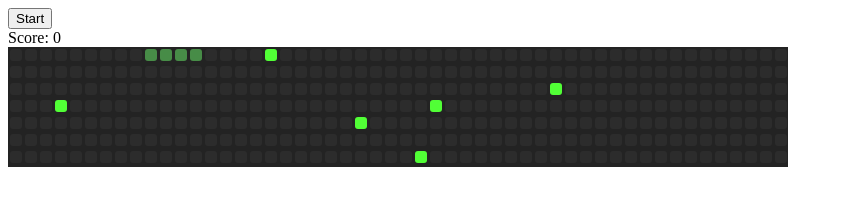
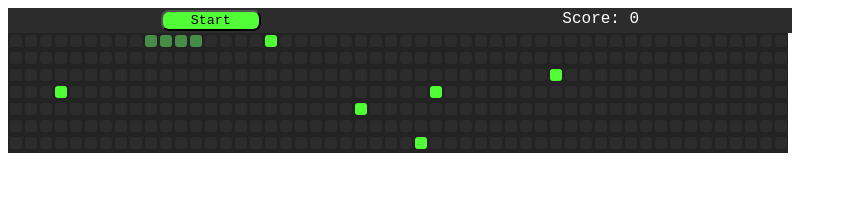
Before and after one commit to alexannmill/the.hungry.dev, a website: page index.html in a window 1280 px wide. Both pictures are taken after a click on the button "Start". Shown: the whole page, without its empty margins (0-847 px from the left). Drawn offline with Linux system fonts and the light colour scheme.

Commit message:
score and start banner styled, game over alert

```diff
--- a/index.html
+++ b/index.html
@@ -5,18 +5,20 @@
   <meta http-equiv="X-UA-Compatible" content="IE=edge">
   <meta name="viewport" content="width=device-width, initial-scale=1.0">
   <link rel="stylesheet" href="./style.css">
-  <script type="module" src="./static/bundle.js"></script>
+  <script type="module" src="./static/app.js"></script>
   <title>Loading Snake Game</title>
 </head>
 
 <body>
-  <button id="start_btn">Start</button>
-  <div id="score_div">
-    Score: <span>0</span>
+  <div class="score_start">
+    <button id="start_btn">Start</button>
+    <div id="score_div">
+      Score: <span>0</span>
+    </div>
+  </div>
+  <div class="playing_field">
   </div>
 
-  <div class="playing_field">
-  </div>
 </body>
 
 </html>
--- a/static/app.js
+++ b/static/app.js
@@ -1,11 +1,3 @@
-const {
-  reset,
-  addSnakeClass,
-  removeSnakeClass,
-  randomCommit,
-  endGame,
-} = require("./helpers");
-
 document.addEventListener("DOMContentLoaded", () => {
   // --- Set grid size
   const width = 52;
@@ -33,6 +25,26 @@ document.addEventListener("DOMContentLoaded", () => {
   let speed = 0.9;
   let intervalTime = 0;
   let interval = 0;
+
+  // ---- Adding and removing snake class
+  const addSnakeClass = (position) => {
+    return days[position].classList.add("snake");
+  };
+  const removeSnakeClass = (position) => {
+    return days[position].classList.remove("snake");
+  };
+
+  // ---- Random commit within playing field
+  const randomCommit = () => {
+    commitInd = Math.floor(Math.random() * days.length);
+    if (
+      snake.includes(commitInd) ||
+      days[commitInd].classList.contains("commit")
+    ) {
+      randomCommit();
+    }
+    days[commitInd].classList.add("commit");
+  };
 
   // ---- Starting the game
   const start = (e) => {
@@ -64,13 +76,16 @@ document.addEventListener("DOMContentLoaded", () => {
       //hitting itself
       days[head + direction].classList.contains("snake")
     ) {
-      return endGame();
+      endGame();
+      return reset();
     }
+    // Rendering snake movement
     const tail = snake.pop();
     removeSnakeClass(tail);
     snake.unshift(head + direction);
     addSnakeClass(head + direction);
 
+    // Eating a commit
     if (days[head + direction].classList.contains("commit")) {
       days[head + direction].classList.remove("commit");
       snake.push(tail);
@@ -113,10 +128,18 @@ document.addEventListener("DOMContentLoaded", () => {
     }
   };
 
+  const reset = () => {
+    score = 0;
+    days.forEach((i) => i.classList.remove("snake"));
+    days.forEach((i) => i.classList.remove("commit"));
+    clearInterval(interval);
+  };
+
+  // ------------------add alert and colour changes
+  const endGame = () => {
+    alert(`Game Over, Final score = ${score}`);
+  };
+
   document.addEventListener("keyup", movement);
   startBtn.addEventListener("click", start);
 });
-
-module.exports = {
-  score,
-};
--- a/static/bundle.js
+++ /dev/null
@@ -1,152 +0,0 @@
-(function(){function r(e,n,t){function o(i,f){if(!n[i]){if(!e[i]){var c="function"==typeof require&&require;if(!f&&c)return c(i,!0);if(u)return u(i,!0);var a=new Error("Cannot find module '"+i+"'");throw a.code="MODULE_NOT_FOUND",a}var p=n[i]={exports:{}};e[i][0].call(p.exports,function(r){var n=e[i][1][r];return o(n||r)},p,p.exports,r,e,n,t)}return n[i].exports}for(var u="function"==typeof require&&require,i=0;i<t.length;i++)o(t[i]);return o}return r})()({1:[function(require,module,exports){
-const { reset } = require("./helpers");
-
-document.addEventListener("DOMContentLoaded", () => {
-  // --- Set grid size
-  const width = 52;
-  const height = 7;
-  // ---- Grabbing elements from the DOM
-  const playingField = document.querySelector(".playing_field");
-  const scoreDsp = document.querySelector("span");
-  const startBtn = document.getElementById("start_btn");
-
-  // ---- Building playing field/grid
-  for (let x = 0; x < width; x++) {
-    for (let y = 0; y < height; y++) {
-      const innerDiv = document.createElement("div");
-      playingField.appendChild(innerDiv);
-    }
-  }
-  const days = document.querySelectorAll(".playing_field div");
-
-  // ---- Global vars, setting initial game
-  let currentInd = 0;
-  let commitInd = 0;
-  let snake = [2, 1, 0];
-  let direction = 1;
-  let score = 0;
-  let speed = 0.9;
-  let intervalTime = 0;
-  let interval = 0;
-
-  const addSnakeClass = (position) => {
-    return days[position].classList.add("snake");
-  };
-  const removeSnakeClass = (position) => {
-    return days[position].classList.remove("snake");
-  };
-
-  // ---- Starting the game
-  const start = (e) => {
-    // reset();
-    randomCommit();
-    randomCommit();
-    randomCommit();
-    randomCommit();
-    randomCommit();
-    randomCommit();
-    scoreDsp.innerText = score;
-    intervalTime = 300;
-    snake = [3, 2, 1, 0];
-    currentInd = 0;
-    snake.forEach((i) => {
-      addSnakeClass(i);
-    });
-    interval = setInterval(outcome, intervalTime);
-  };
-
-  // ---- checking against all outcomes in movement
-  const outcome = () => {
-    const head = snake[0];
-    if (
-      //snake hitting border;  bottom , top , left, right
-      (head + width >= width * height && direction === width) ||
-      (head - width <= 0 && direction === -width) ||
-      (head % width === 0 && direction === 1) ||
-      (head % width === width - 1 && direction === -1) ||
-      //hitting itself
-      days[head + direction].classList.contains("snake")
-    ) {
-      return endGame();
-    }
-    const tail = snake.pop();
-    removeSnakeClass(tail);
-    snake.unshift(head + direction);
-    addSnakeClass(head + direction);
-
-    if (days[head + direction].classList.contains("commit")) {
-      days[head + direction].classList.remove("commit");
-      snake.push(tail);
-      addSnakeClass(tail);
-      randomCommit();
-      score++;
-      scoreDsp.innerText = score;
-      clearInterval(interval);
-      interval = setInterval(outcome, intervalTime * speed);
-      return;
-    }
-  };
-
-  // ---- Link snake movements to key inputs
-  const movement = (e) => {
-    removeSnakeClass(currentInd);
-    switch (e.keyCode) {
-      // up
-      case 38:
-        direction = -width;
-        break;
-
-      // down
-      case 40:
-        direction = +width;
-        break;
-
-      // left
-      case 37:
-        direction = -1;
-        break;
-
-      // right
-      case 39:
-        direction = 1;
-        break;
-
-      default:
-        break;
-    }
-  };
-
-  const randomCommit = () => {
-    commitInd = Math.floor(Math.random() * days.length);
-    if (
-      snake.includes(commitInd) ||
-      days[commitInd].classList.contains("commit")
-    ) {
-      randomCommit();
-    }
-    days[commitInd].classList.add("commit");
-  };
-
-  // ------------------add alert and colour changes
-  const endGame = () => {
-    reset();
-  };
-
-  document.addEventListener("keyup", movement);
-  startBtn.addEventListener("click", start);
-});
-
-},{"./helpers":2}],2:[function(require,module,exports){
-// ---- Reset snake, food, score and and interval
-const reset = () => {
-  score = 0;
-  days.forEach((i) => i.classList.remove("snake"));
-  days.forEach((i) => i.classList.remove("commit"));
-  clearInterval(interval);
-};
-
-module.exports = {
-  reset,
-};
-
-},{}]},{},[1,2]);
--- a/style.css
+++ b/style.css
@@ -1,5 +1,11 @@
 
 /* Width adn height taking boarder into account */
+body {
+  font-family: monospace;
+  font-size: large;
+}
+
+
 .playing_field {
   background-color: rgb(35, 35, 35);
   display: flex;
@@ -29,5 +35,22 @@
 
 
 #start_btn {
+  background-color: rgb(81, 255, 54) !important;
+  color: black;
+  border-radius: 8px;
+  width: 100px;
+  font-family: monospace;
+  font-family: monospace;
+}
 
+.score_start {
+  display: flex;
+  background-color: rgb(44, 44, 44);
+  width: 780px;
+  padding: 2px;
+  justify-content: space-around;
 }
+
+#score_div {
+  color: white;
+}
```
Also changed, not shown: static/helpers.js (deleted, +0 -41 lines).
